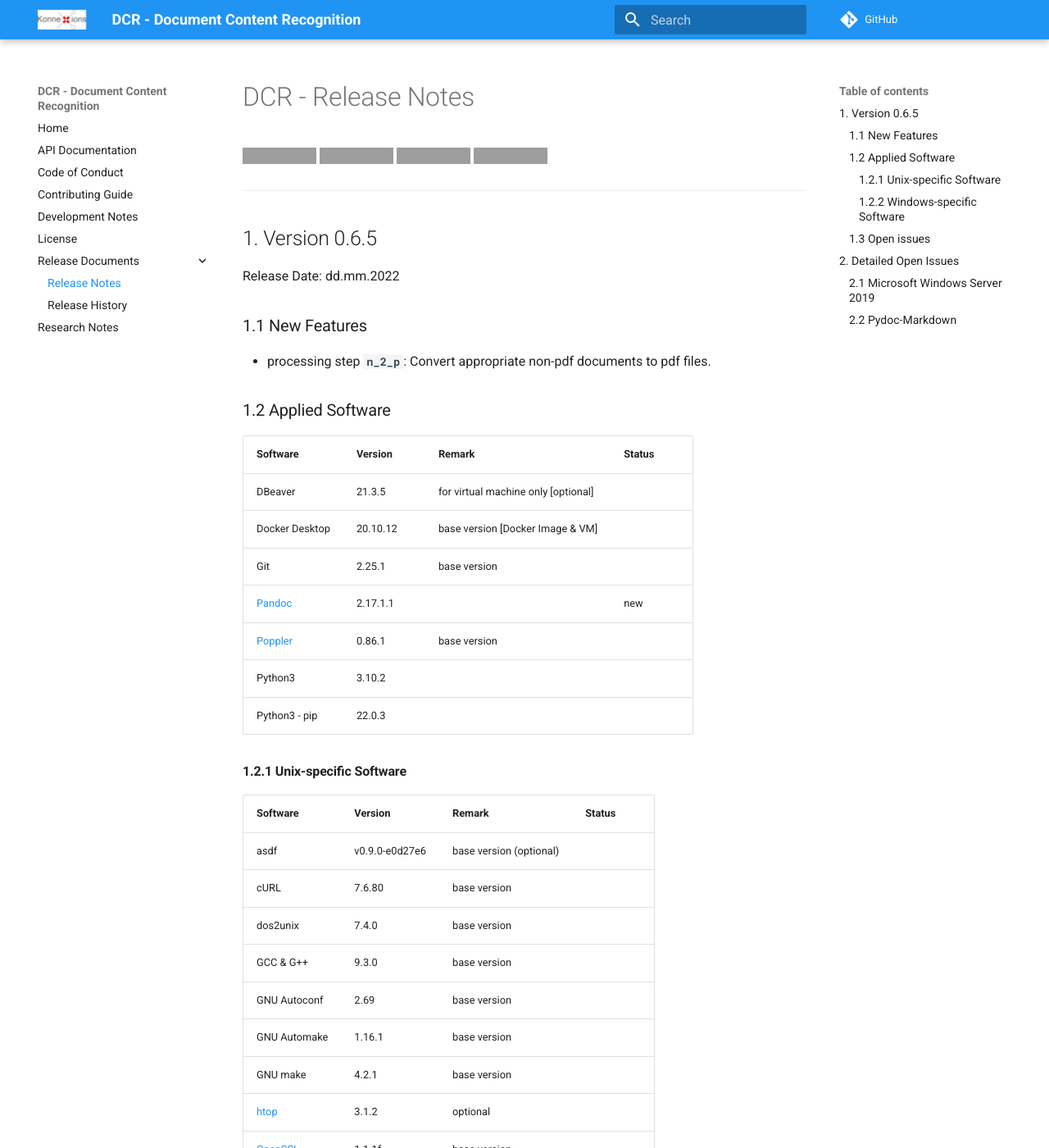
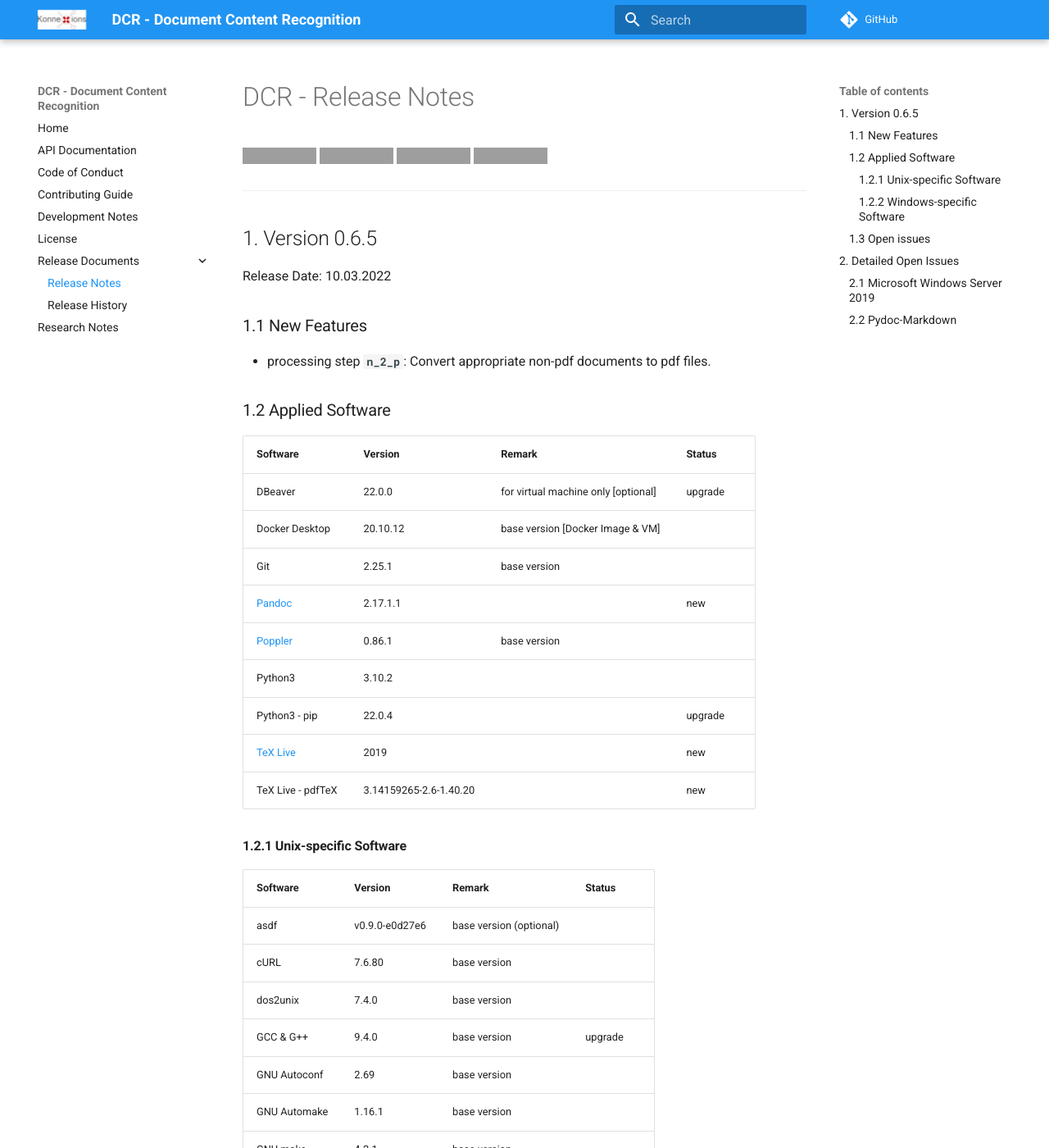
Before and after one commit to KonnexionsGmbH/dcr, an MkDocs documentation site: the page built from docs/release_notes.md, in a window 1280 px wide and 1400 px high. Shown: the whole window at 82% size. Built offline with MkDocs 1.6.1 and Material for MkDocs 9.7.7, drawn with Linux system fonts in a browser that asks for light colours; comment, search, counter and statistics services are not loaded; some of the changed text lies outside the part shown; grey boxes are pictures that could not be loaded.

```diff
--- a/docs/release_notes.md
+++ b/docs/release_notes.md
@@ -9,7 +9,7 @@
 
 ## 1. Version 0.6.5
 
-Release Date: dd.mm.2022
+Release Date: 10.03.2022
 
 ### 1.1 New Features
 
@@ -17,34 +17,36 @@ Release Date: dd.mm.2022
 
 ### 1.2 Applied Software
 
-| Software                                                     | Version  | Remark                              | Status |
-|:-------------------------------------------------------------|:---------|:------------------------------------|--------|
-| DBeaver                                                      | 21.3.5   | for virtual machine only [optional] |        |
-| Docker Desktop                                               | 20.10.12 | base version [Docker Image & VM]    |        |
-| Git                                                          | 2.25.1   | base version                        |        |
-| [Pandoc](https://pandoc.org){:target="_blank"}               | 2.17.1.1 |                                     | new    |
-| [Poppler](https://poppler.freedesktop.org){:target="_blank"} | 0.86.1   | base version                        |        |
-| Python3                                                      | 3.10.2   |                                     |        |
-| Python3 - pip                                                | 22.0.3   |                                     |        |
+| Software                                                     | Version                | Remark                              | Status  |
+|:-------------------------------------------------------------|:-----------------------|:------------------------------------|---------|
+| DBeaver                                                      | 22.0.0                 | for virtual machine only [optional] | upgrade |
+| Docker Desktop                                               | 20.10.12               | base version [Docker Image & VM]    |         |
+| Git                                                          | 2.25.1                 | base version                        |         |
+| [Pandoc](https://pandoc.org){:target="_blank"}               | 2.17.1.1               |                                     | new     |
+| [Poppler](https://poppler.freedesktop.org){:target="_blank"} | 0.86.1                 | base version                        |         |
+| Python3                                                      | 3.10.2                 |                                     |         |
+| Python3 - pip                                                | 22.0.4                 |                                     | upgrade |
+| [TeX Live](https://www.tug.org/texlive){:target="_blank"}   | 2019                   |                                     | new     |
+| TeX Live - pdfTeX                                            | 3.14159265-2.6-1.40.20 |                                     | new     |
 
 #### 1.2.1 Unix-specific Software
 
-| Software                                                        | Version        | Remark                  | Status |
-|:----------------------------------------------------------------|:---------------|:------------------------|--------|
-| asdf                                                            | v0.9.0-e0d27e6 | base version (optional) |        |
-| cURL                                                            | 7.6.80         | base version            |        |
-| dos2unix                                                        | 7.4.0          | base version            |        |
-| GCC & G++                                                       | 9.3.0          | base version            |        |
-| GNU Autoconf                                                    | 2.69           | base version            |        |
-| GNU Automake                                                    | 1.16.1         | base version            |        |
-| GNU make                                                        | 4.2.1          | base version            |        |
-| [htop](https://htop.dev){:target="_blank"}                      | 3.1.2          | optional                |        |
-| [OpenSSL](https://www.openssl.org){:target="_blank"}            | 1.1.1f         | base version            |        |
-| [procps](https://github.com/warmchang/procps){:target="_blank"} | 3.3.16         | base version (optional)             |        |
-| [tmux](https://github.com/tmux/tmux/wiki){:target="_blank"}     | 3.2a           | optional                |        |
-| Ubuntu                                                          | 20.04.3 LTS    | base version            |        |
-| Vim                                                             | 8.1.3741       | base version (optional) |        |
-| Wget                                                            | 1.20.3         |                         |        |
+| Software                                                        | Version        | Remark                    | Status  |
+|:----------------------------------------------------------------|:---------------|:--------------------------|---------|
+| asdf                                                            | v0.9.0-e0d27e6 | base version (optional)   |         |
+| cURL                                                            | 7.6.80         | base version              |         |
+| dos2unix                                                        | 7.4.0          | base version              |         |
+| GCC & G++                                                       | 9.4.0          | base version              | upgrade |
+| GNU Autoconf                                                    | 2.69           | base version              |         |
+| GNU Automake                                                    | 1.16.1         | base version              |         |
+| GNU make                                                        | 4.2.1          | base version              |         |
+| [htop](https://htop.dev){:target="_blank"}                      | 3.1.2          | optional                  |         |
+| [OpenSSL](https://www.openssl.org){:target="_blank"}            | 1.1.1f         | base version              |         |
+| [procps](https://github.com/warmchang/procps){:target="_blank"} | 3.3.16         | base version (optional)   |         |
+| [tmux](https://github.com/tmux/tmux/wiki){:target="_blank"}     | 3.2a           | optional                  |         |
+| Ubuntu                                                          | 20.04.4 LTS    | base version              | upgrade |
+| Vim                                                             | 8.1.2269       | base version (optional)   |         |
+| Wget                                                            | 1.20.3         |                           |         |
 
 
 #### 1.2.2 Windows-specific Software
```
Also changed, not shown: README.md (+5 -4 lines), docs/development_notes.md (+4 -4 lines), docs/index.md (+11 -9 lines), 11 other files.
